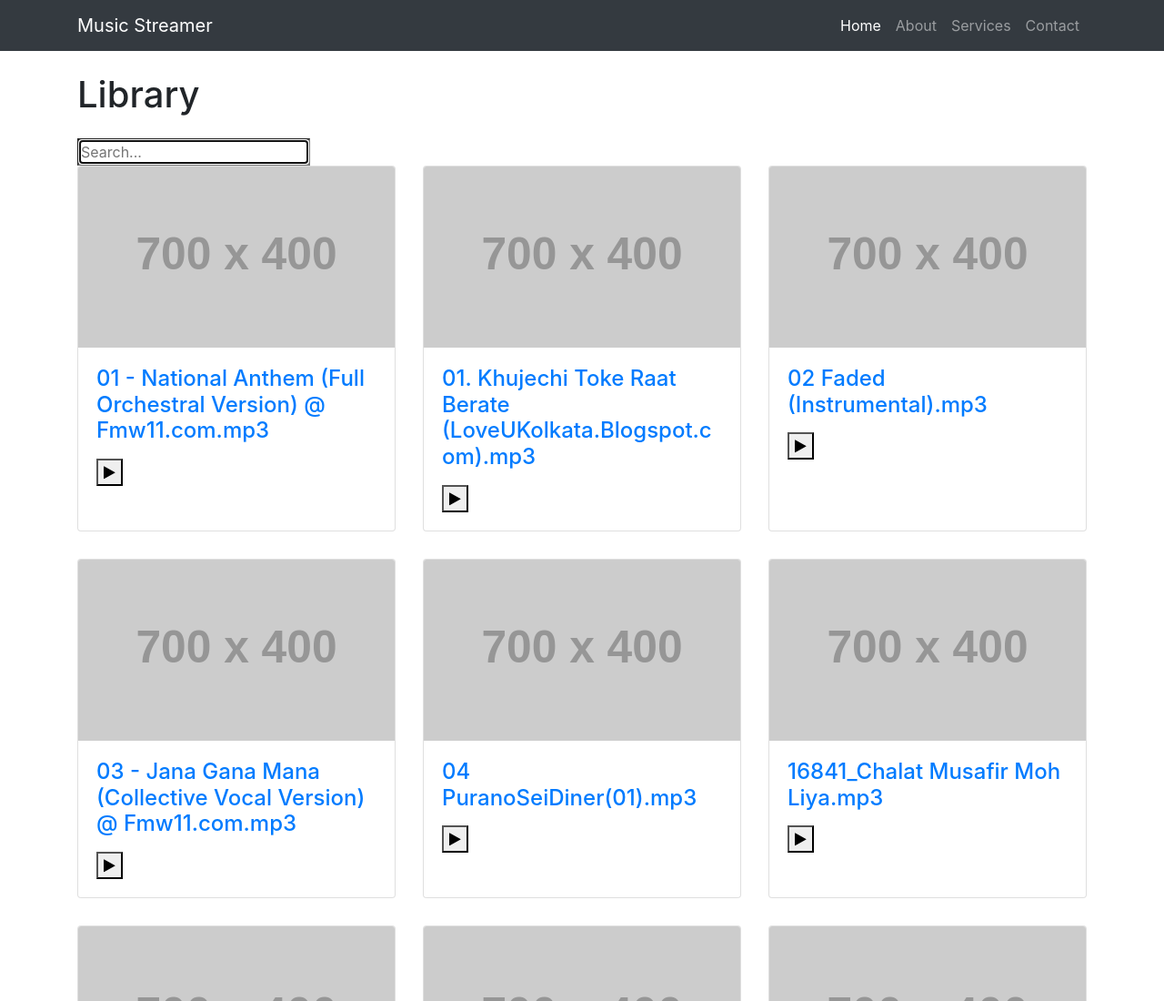
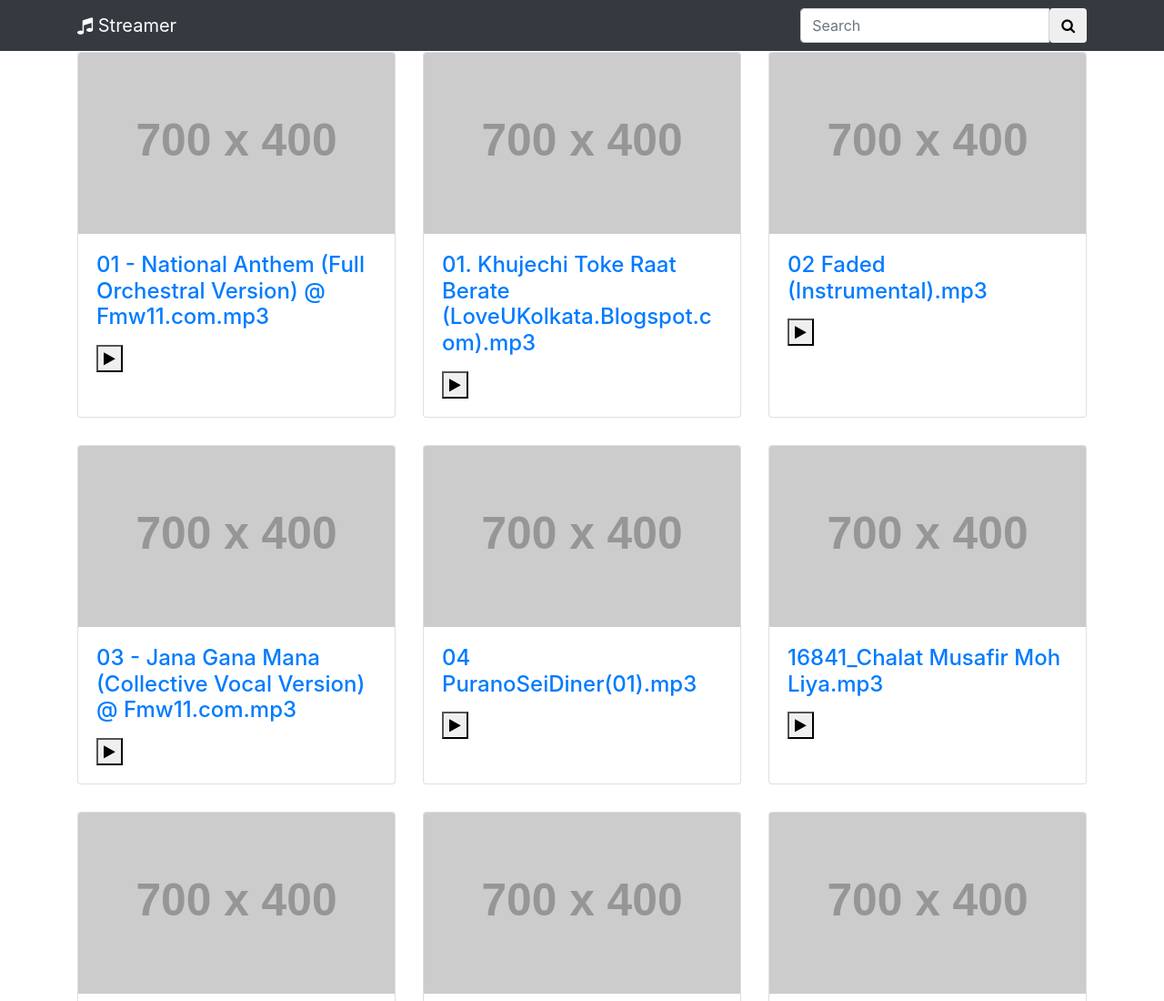
Before and after one commit to pratik006/music-streamer, a plain HTML site: page index.html in a window 1280 px wide. Shown: the top 1100 px of the page at 91% size. Drawn offline with Linux system fonts and the light colour scheme; placeholder pictures from the web are drawn by us.

Commit message:
added stream icon

```diff
--- a/index.html
+++ b/index.html
@@ -25,11 +25,20 @@
     <!-- Navigation -->
     <nav class="navbar navbar-expand-lg navbar-dark bg-dark fixed-top">
       <div class="container">
-        <a class="navbar-brand" href="#">Music Streamer</a>
+        <a class="navbar-brand" href="#"><i class="fa fa-music"></i>&nbsp;Streamer</a>
+        <form class="navbar-form" role="search">
+          <div class="input-group add-on">
+            <input class="form-control" placeholder="Search" name="search" id="search" type="text">
+            <div id="resultResult"></div>
+            <div class="input-group-btn">
+              <button class="btn btn-default" type="submit"><i class="fa fa-search"></i></button>
+            </div>
+          </div>
+        </form>
         <button class="navbar-toggler" type="button" data-toggle="collapse" data-target="#navbarResponsive" aria-controls="navbarResponsive" aria-expanded="false" aria-label="Toggle navigation">
           <span class="navbar-toggler-icon"></span>
         </button>
-        <div class="collapse navbar-collapse" id="navbarResponsive">
+        <!-- <div class="collapse navbar-collapse" id="navbarResponsive">
           <ul class="navbar-nav ml-auto">
             <li class="nav-item active">
               <a class="nav-link" href="#">Home
@@ -46,7 +55,7 @@
               <a class="nav-link" href="#">Contact</a>
             </li>
           </ul>
-        </div>
+        </div> -->
       </div>
     </nav>
 
@@ -54,14 +63,22 @@
     <div class="container">
 
       <!-- Page Heading -->
-      <h1 class="my-4">Library
-        <!-- <small>Secondary Text</small> -->
+      <!-- <h1 class="my-4">Library
+        <small>Secondary Text</small>
 
-      </h1>
+      </h1> -->
       <div class="row">
         <div class="col-md-12">
           <div class="container-1">
-              <input type="search" id="search" placeholder="Search..." autofocus />
+              <!-- <input type="search" id="search" placeholder="Search..." autofocus /> -->
+              <!-- <form class="navbar-form" role="search">
+                <div class="input-group add-on">
+                  <input class="form-control" placeholder="Search" name="srch-term" id="srch-term" type="text">
+                  <div class="input-group-btn">
+                    <button class="btn btn-default" type="submit"><i class="fa fa-search"></i></button>
+                  </div>
+                </div>
+              </form> -->
           </div>
         </div>
       </div>
```
